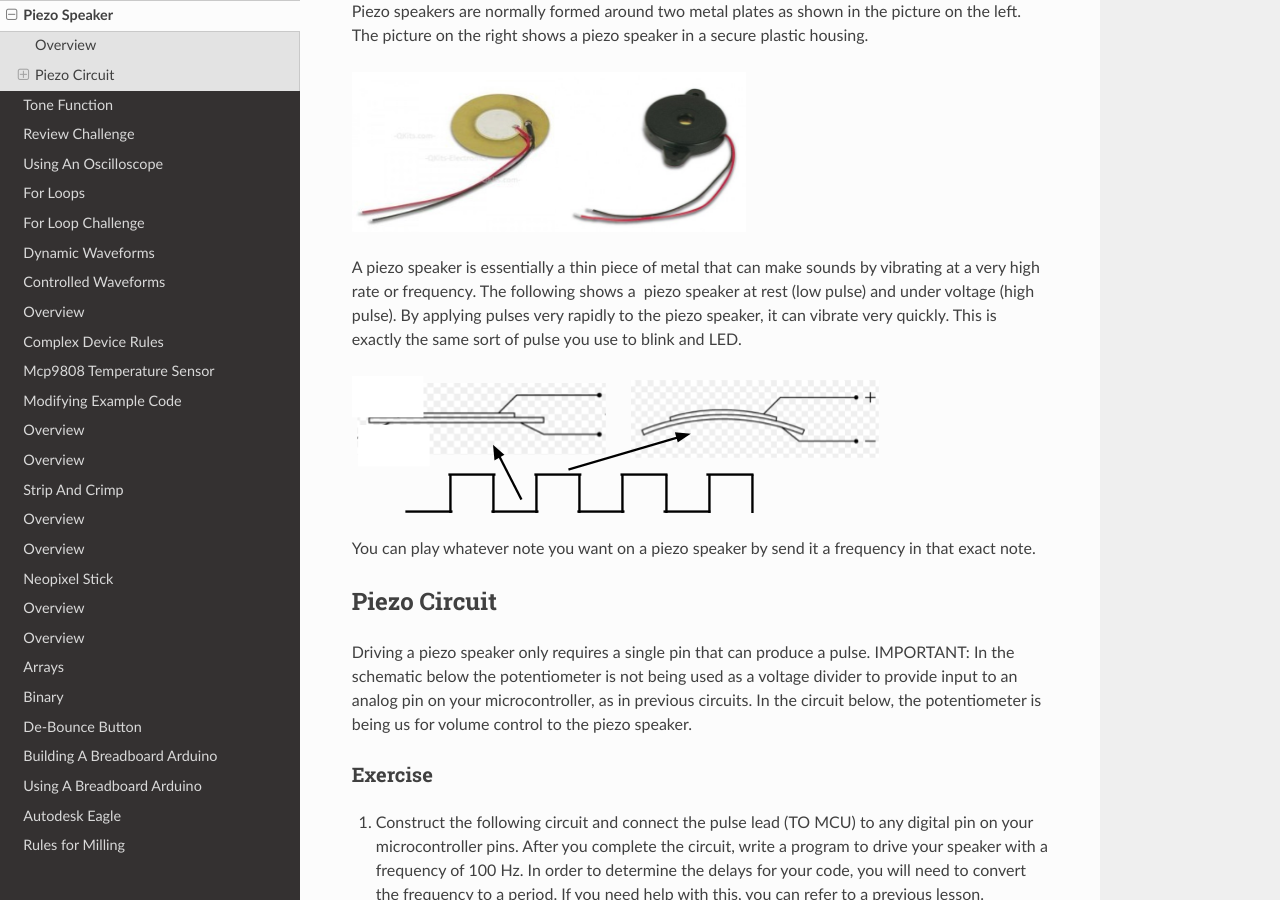
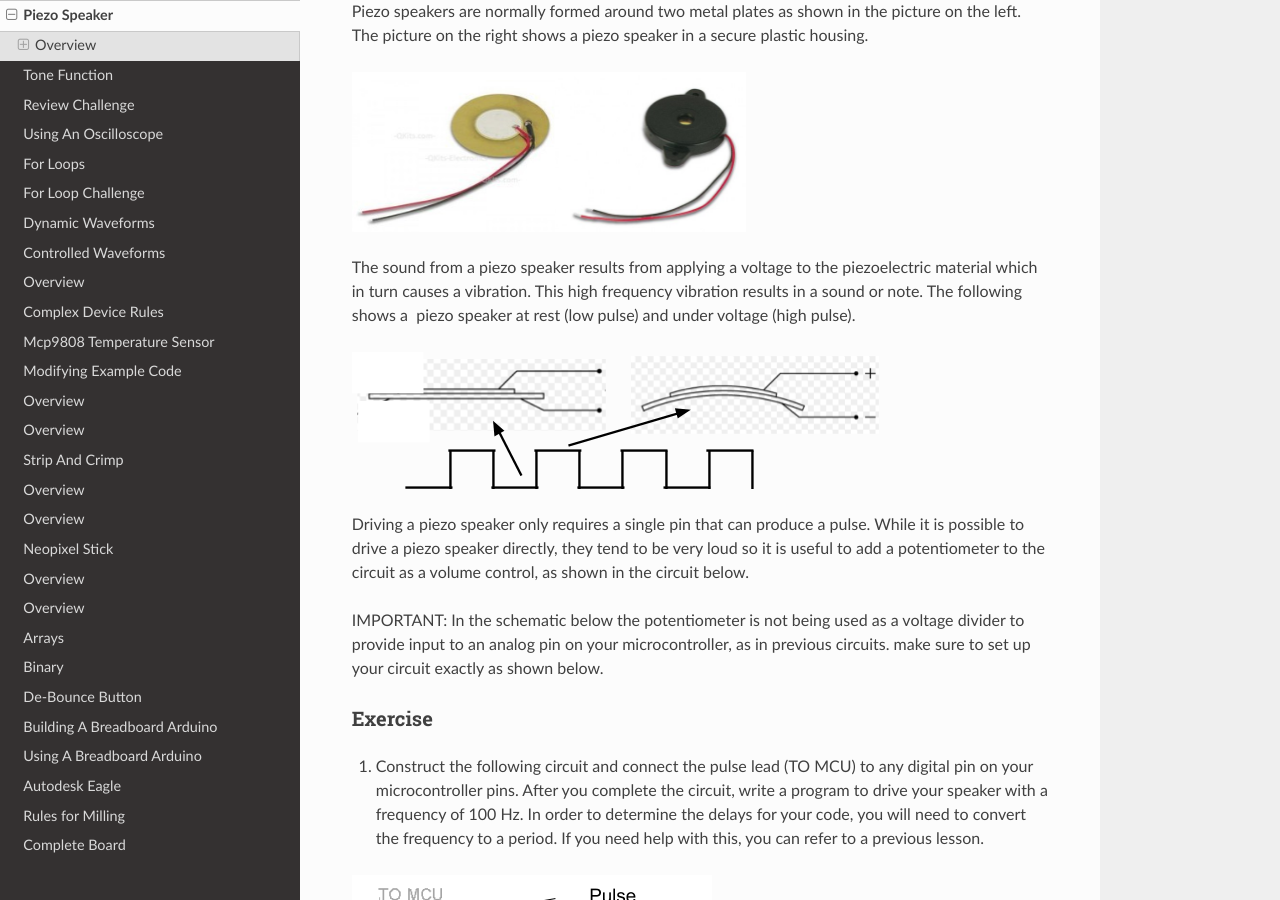
Before and after one commit to maxtkc/mvths-wiki, a Sphinx documentation site: the page built from docs/026-piezo-speaker.rst, in a window 1280 px wide and 900 px high, scrolled down 336 px. Built offline with Sphinx 7.4.7 and the Read the Docs theme 2.0.0, drawn with Linux system fonts in a browser that asks for light colours; pages that are not in the unit, such as notebooks, are missing from menus.

Commit message:
Update 026-piezo-speaker.rst

```diff
--- a/docs/026-piezo-speaker.rst
+++ b/docs/026-piezo-speaker.rst
@@ -4,43 +4,26 @@
 Overview
 --------
 
-In this lesson you will use what you learned about frequency to make music with a piezo speaker. Piezo speakers are found in lots of common devices such
-as microwave ovens and cell phones and can be used to tell you if you have a phone call, let you know your pizza is hot or to confirm you pressed a button.
+In this lesson you will use what you learned about frequency to make music with a piezo speaker. Piezo speakers are found in lots of common devices such as microwave ovens and cell phones and can be used to tell you if you have a phone call, let you know your pizza is hot or to confirm you pressed a button.
 
-
-Piezo speakers are normally formed around two metal plates as shown in
-the picture on the left. The picture on the right shows a piezo speaker
-in a secure plastic housing.
+Piezo speakers are normally formed around two metal plates as shown in the picture on the left. The picture on the right shows a piezo speaker in a secure plastic housing.
 
 .. figure:: images/image42.png
    :alt:
 
-A piezo speaker is essentially a thin piece of metal that can make
-sounds by vibrating at a very high rate or frequency. The following shows
-a  piezo speaker at rest (low pulse) and under voltage (high pulse). By
-applying pulses very rapidly to the piezo speaker, it can vibrate very
-quickly. This is exactly the same sort of pulse you use to blink and LED.
+The sound from a piezo speaker results from applying a voltage to the piezoelectric material which in turn causes a vibration. This high frequency vibration results in a sound or note. The following shows a  piezo speaker at rest (low pulse) and under voltage (high pulse).
 
 .. figure:: images/image32.png
    :alt:
 
-You can play whatever note you want on a piezo speaker by send it a frequency in that exact note.
+Driving a piezo speaker only requires a single pin that can produce a pulse. While it is possible to drive a piezo speaker directly, they tend to be very loud so it is useful to add a potentiometer to the circuit as a volume control, as shown in the circuit below.
 
-
-Piezo Circuit
--------------
-
-Driving a piezo speaker only requires a single pin that can produce a pulse. IMPORTANT: In the schematic below the potentiometer is not being used as a voltage divider
-to provide input to an analog pin on your microcontroller, as in previous circuits. In the circuit below, the
-potentiometer is being us for volume control to the piezo speaker.
+IMPORTANT: In the schematic below the potentiometer is not being used as a voltage divider to provide input to an analog pin on your microcontroller, as in previous circuits. make sure to set up your circuit exactly as shown below.
 
 Exercise
 ~~~~~~~~
 
-1. Construct the following circuit and connect the pulse lead (TO MCU) to any digital pin on
-   your microcontroller pins. After you complete the circuit, write a
-   program to drive your speaker with a frequency of 100 Hz. In order to determine the delays for your code, you will need to convert the frequency to a period.
-   If you need help with this, you can refer to a previous lesson.
+1. Construct the following circuit and connect the pulse lead (TO MCU) to any digital pin on your microcontroller pins. After you complete the circuit, write a program to drive your speaker with a frequency of 100 Hz. In order to determine the delays for your code, you will need to convert the frequency to a period. If you need help with this, you can refer to a previous lesson.
 
 .. figure:: images/image111.png
    :alt:
```
